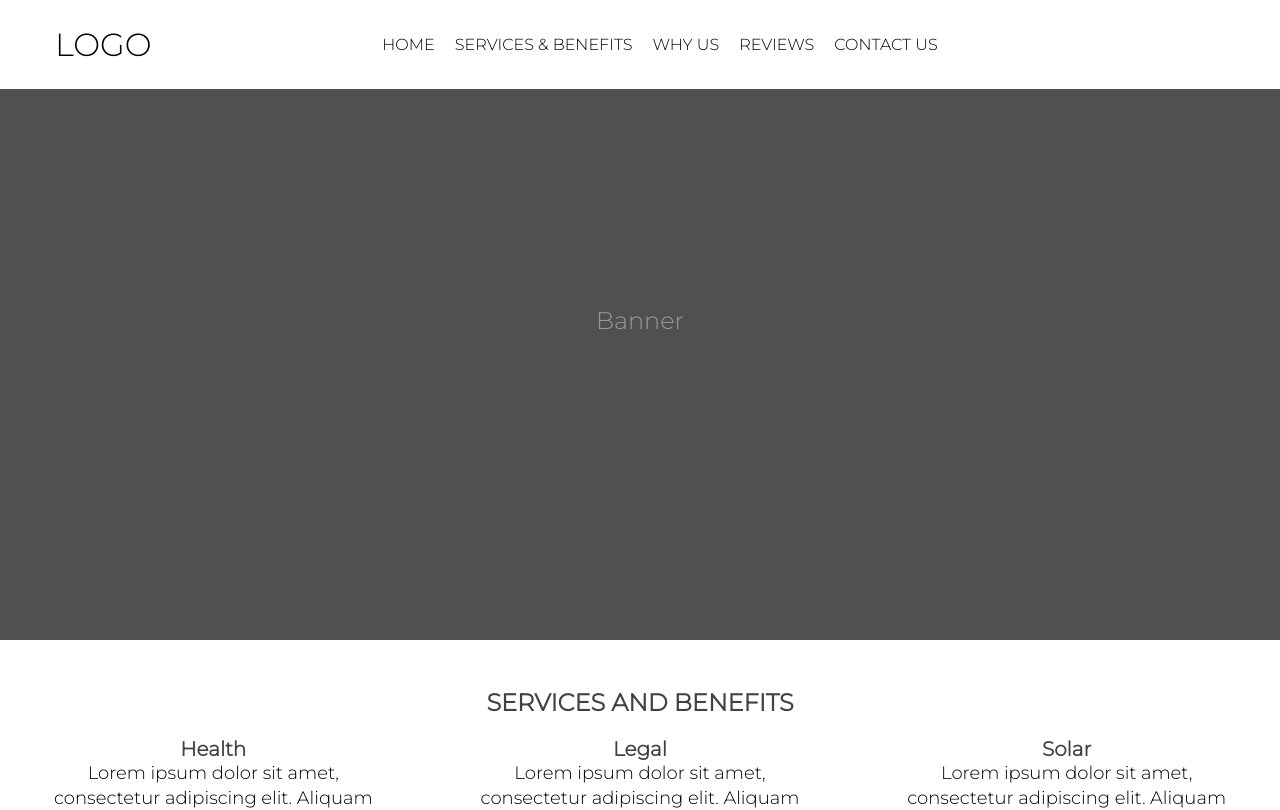
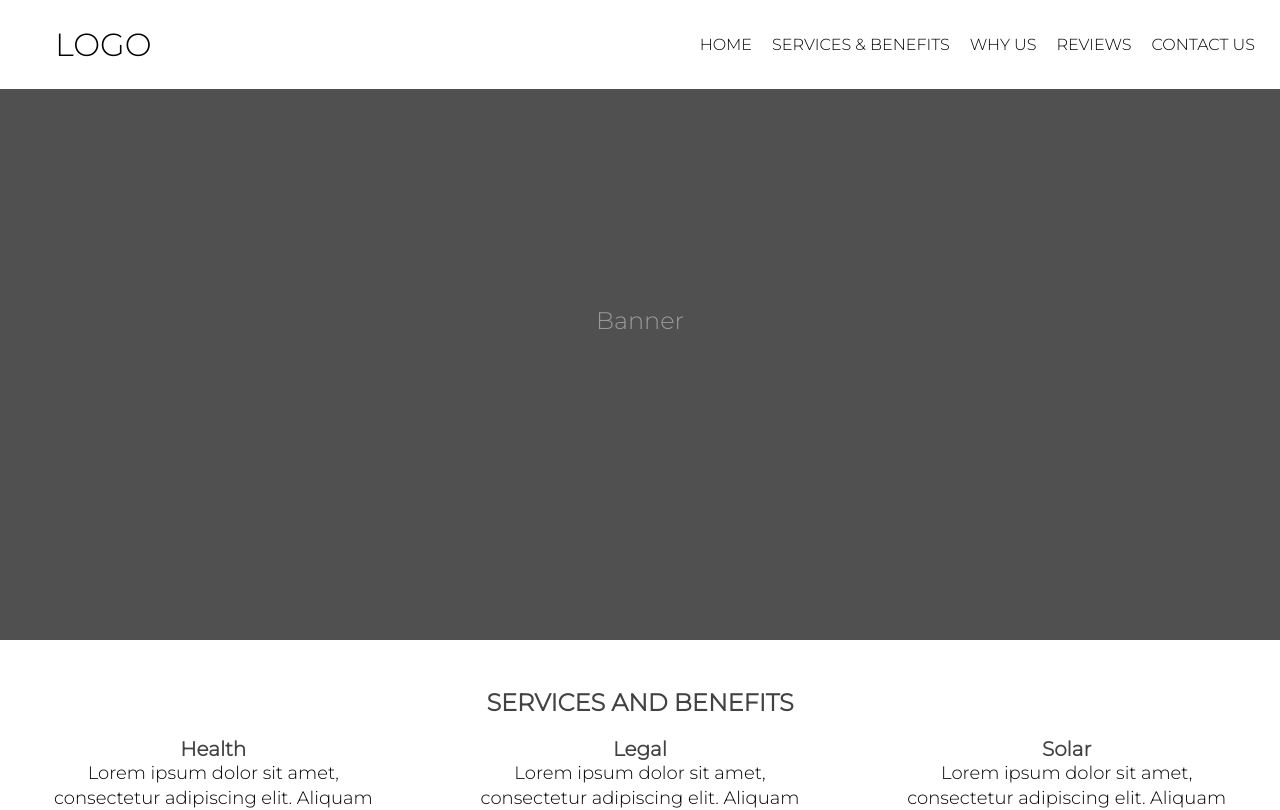
Before and after one commit to franco-cardoso/raincalls, a Vue app: page / in a window 1280 px wide. Shown: the top 810 px of the page. Built offline with nearby package versions, Linux system fonts and the light colour scheme.

Commit message:
nav style

```diff
--- a/src/components/header/Header.vue
+++ b/src/components/header/Header.vue
@@ -7,8 +7,8 @@ import Navbar from "./Navbar.vue";
         <div>
             <h1>LOGO</h1>
         </div>
+        <div></div>
         <Navbar></Navbar>
-        <div></div>
     </div>
 </template>
 
@@ -16,11 +16,12 @@ import Navbar from "./Navbar.vue";
 .header-container {
     display: grid;
     /* height: 5rem; */
-    grid-template-columns: 0.5fr 1fr 0.5fr;
+    grid-template-columns: 0.5fr 0.5fr 1fr;
+    margin: 25px;
 }
 
 h1 {
-    margin: 25px;
+    /* margin: 25px; */
 }
 
 nav {
--- a/src/components/header/Navbar.vue
+++ b/src/components/header/Navbar.vue
@@ -13,19 +13,30 @@
 <style>
 nav {
     display: flex;
-    justify-content: center;
+    justify-content: flex-end;
 }
 button {
     all: unset;
     cursor: pointer;
     font-size: 16px;
+    transition: 1s;
 }
+
+button:hover {
+    /* font-size: 17px; */
+    transform: scale(1.05);
+    text-shadow: 0px 0px 1px black;
+}
+
 
 ul {
     display: flex;
+    justify-content: flex-end;
     list-style: none;
     gap: 20px;
+    width: 100%;
 }
+
 </style>
 
 <script>
```
